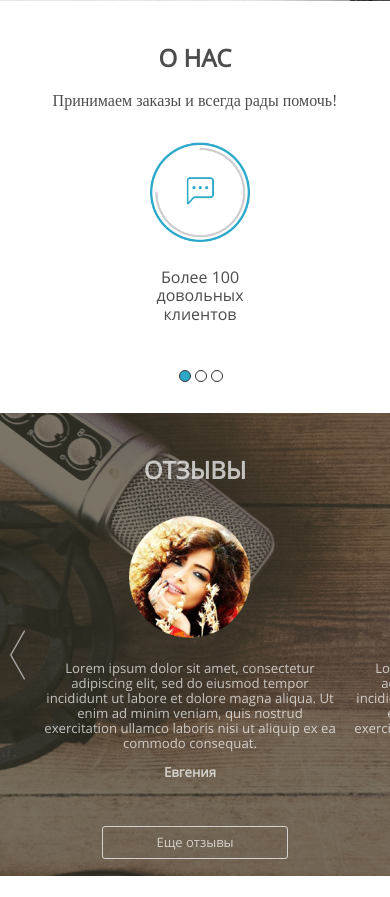
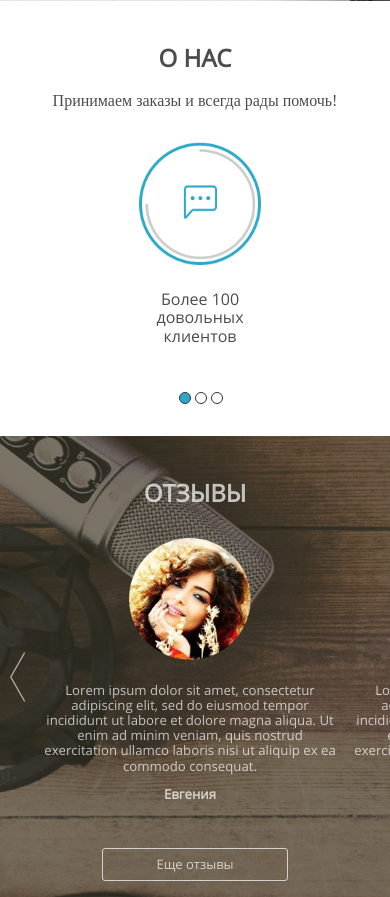
Before and after one commit to tony-blackie/h-delivery, a PHP site: page / in a window 390 px wide; the page is wider, and only the part inside the window is pictured. Shown: the part 843-1740 px from the top of that part. Run offline with PHP 8.4, Linux system fonts and the light colour scheme; some libraries are stand-ins or nearby versions; some web fonts are replaced.

Commit message:
Changed style for about-us images sizes on mobile resolution

```diff
--- a/index.css
+++ b/index.css
@@ -637,9 +637,12 @@
 @media screen and (max-width: 750px) {
   /* Landing */
   .about-us__icon-list-item {
-    padding: 0 30px 0 30px; }
+    display: inline-block;
+    width: 126px;
+    margin: 0;
+    padding: 0 62px 0 62px; }
   .about-us__img {
-    width: 100px; }
+    width: 122px; }
 
   .landing-text {
     position: static;
--- a/index.sass
+++ b/index.sass
@@ -636,9 +636,12 @@
   /* Landing */
   .about-us
     &__icon-list-item
-      padding: 0 30px 0 30px
+      display: inline-block
+      width: 126px
+      margin: 0
+      padding: 0 62px 0 62px
     &__img
-      width: 100px
+      width: 122px
   .landing-text
     position: static
     transform: none
```
Also changed, not shown: 1 other file.
